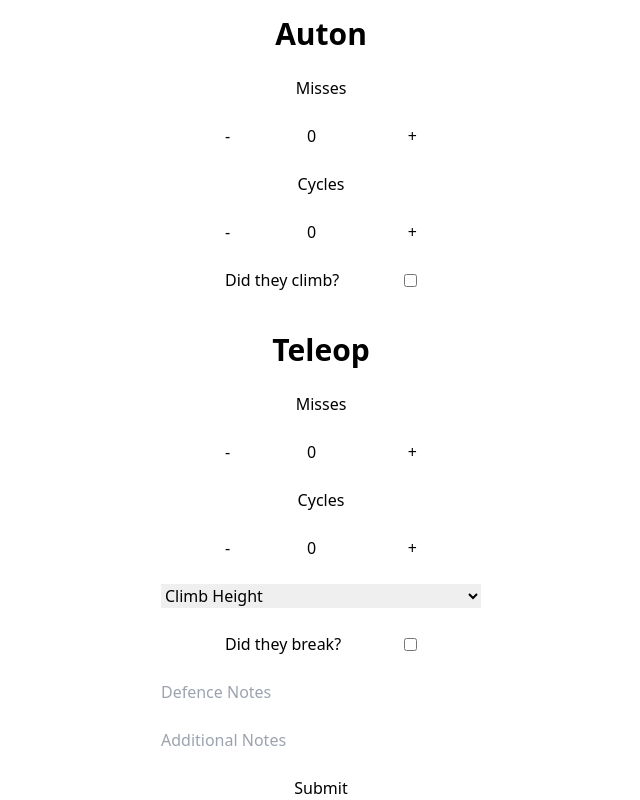
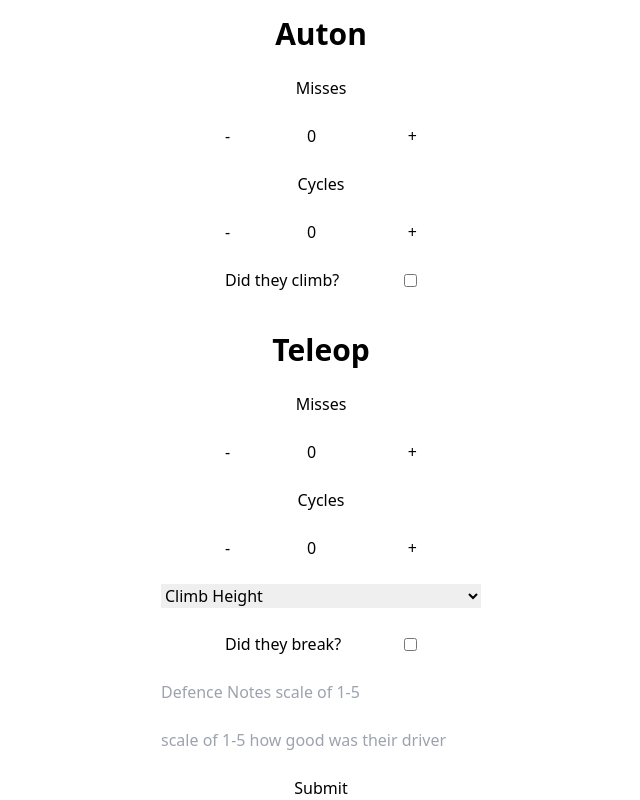
Before and after one commit to FRCTeam834/scouTech26, a SvelteKit app: page / in a window 1280 px wide. Shown: the part 496-1296 px from the top of the page, without its empty margins (319-959 px from the left). Built offline with nearby package versions, Linux system fonts and the light colour scheme; no server answers.

Commit message:
added changes to the main scouting app (defence on a scale of 1-5)

```diff
--- a/src/routes/+page.svelte
+++ b/src/routes/+page.svelte
@@ -35,7 +35,6 @@
       <option value="Grant Hufgard">Grant Hufgard</option>
       <option value="Manas Pol">Manas Pol</option>
       <option value="Mark Hernandez Guerra">Mark Hernandez Guerra</option>
-      <option value="Kyler Mooney">Kyler Mooney</option>
       <option value="Krupa Dihora">Krupa Dihora</option>
       <option value="Sebastian Velez">Sebastian Velez</option>
       <option value="Quinn Ham">Quinn Ham</option>
@@ -116,7 +115,6 @@
 
     <div class="flex w-48 items-center justify-between">
       <h1>Did they climb?</h1>
-      <!-- name matches server: climbed -->
       <input
         type="checkbox"
         name="climbed"
@@ -142,6 +140,7 @@
 
     <select name="climb" class="select select-bordered w-full max-w-xs">
       <option disabled selected value="">Climb Height</option>
+      <option value ="0">0</option>
       <option value="1">1</option>
       <option value="2">2</option>
       <option value="3">3</option>
@@ -149,7 +148,6 @@
 
     <div class="flex w-48 items-center justify-between">
       <h1>Did they break?</h1>
-      <!-- name matches server: broke -->
       <input
         type="checkbox"
         name="broke"
@@ -157,8 +155,8 @@
       />
     </div>
 
-    <input name="defence" placeholder="Defence Notes" class="input w-full max-w-xs" />
-    <input name="notes" placeholder="Additional Notes" class="input w-full max-w-xs" />
+    <input name="defence" placeholder="Defence Notes scale of 1-5" class="input w-full max-w-xs" />
+    <input name="notes" placeholder="scale of 1-5 how good was their driver" class="input w-full max-w-xs" />
 
     <button type="submit" class="btn">Submit</button>
   </div>
```
